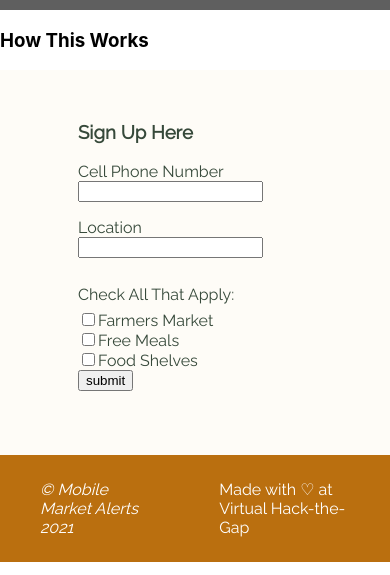
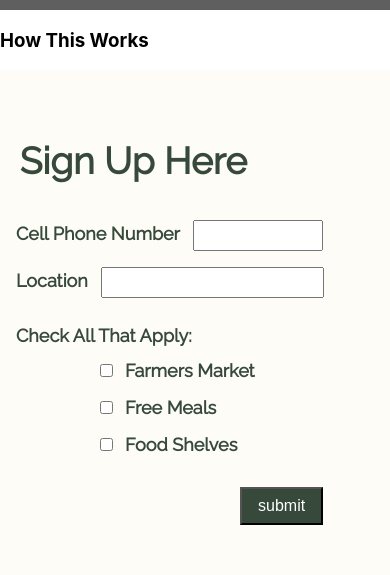
Before and after one commit to katekuehl/MobileMarketAlerts, a React (Create React App) app in the folder mobile-market-alerts/: page / in a window 390 px wide. Shown: the part 540-1115 px from the top of the page. Built offline with nearby package versions, Linux system fonts and the light colour scheme; grey boxes are pictures that could not be loaded.

Commit message:
form styling

```diff
--- a/mobile-market-alerts/src/components/Form/Form.css
+++ b/mobile-market-alerts/src/components/Form/Form.css
@@ -1,14 +1,143 @@
 .form{
   background-color: #FEFCF7;
   color: #36493A;
-  padding: 2em 20% 4em;
+  padding: 2em 0 3em 25%;
   font-family: Raleway;
+  font-weight: bolder;
 }
 
-.text-input {
+.form h3{
+  font-size: 37px;
+  padding: 0 5em;
+}
+.form label {
+  font-size: 18px;
+}
+
+.form .text-input {
   padding: 0 0 1em;
 }
 
+.form .text-input input {
+  margin-left: 1em;
+  width: 9em;
+  padding: 0 0.2em;
+  height: 2em;
+  margin-left: 1em;
+}
+
+.form .text-input.location input {
+  margin-left: 1em;
+  width: 22em;
+}
+
+.form .phone {
+  padding-left: 0.6em;
+}
+.form .location {
+  padding-left: 6.4em;
+}
+
+.form .checkbox-box {
+  padding: .5em 11.7em;
+}
+
+.form .checkbox-box label{
+  padding: 0.5em;
+}
+
+.form .submit-button {
+  margin: 1.5em 25em;
+}
+
+.form .submit-button input {
+  font-size: 16px;
+  background-color: #36493A;
+  color: #fff;
+  padding: .5em 1em;
+}
+
+.form .submit-button input:hover {
+  background-color: #E4A441;
+}
 .check-label {
   margin: 0.7em 0 0.4em 0;
 }
+
+@media only screen and (max-width: 1012px) {
+  .form {
+    padding: 2em 0 3em 20%;
+  }
+}
+
+
+@media only screen and (max-width: 800px) {
+  .form {
+    padding: 2em 0 3em 12%;
+  }
+}
+
+@media only screen and (max-width: 715px) {
+  .form {
+    padding: 2em 0 3em 5%;
+  }
+}
+
+@media only screen and (max-width: 650px) {
+  .form {
+    padding: 2em 0 3em 1em;
+  }
+
+  .form h3{
+    padding: 0 3em;
+  }
+
+  .form .phone {
+    padding-left: 0.3em;
+  }
+
+  .form .location {
+    padding-left: .3em;
+  }
+
+  .form .checkbox-box {
+    padding: .5em 8.7em;
+  }
+
+  .form .submit-button {
+    margin: 1.5em 20em;
+  }
+}
+
+@media only screen and (max-width: 400px) {
+  .form {
+    padding: 2em 0 3em em;
+  }
+
+  .form h3{
+    padding: 0 0.1em;
+  }
+
+  .form .phone {
+    padding-left: 0;
+
+  }
+
+  .form .location {
+    padding-left: 0;
+    display: block;
+  }
+
+  .form .checkbox-box {
+    padding: .5em 5em;
+  }
+
+  .form .submit-button {
+    margin: 1.5em 14em;
+  }
+  .form .text-input.location input {
+    margin-left: 1em;
+    width: 16em;
+  }
+
+}
--- a/mobile-market-alerts/src/components/Form/Form.jsx
+++ b/mobile-market-alerts/src/components/Form/Form.jsx
@@ -9,30 +9,30 @@
           <div class="container">
             <h3>Sign Up Here</h3>
           </div>
-          <div class="container text-input">
+          <div class="container text-input phone">
             <label for="phone">Cell Phone Number</label>
             <input type="tel" id="phone" name="phone" pattern="[0-9]{3}-[0-9]{2}-[0-9]{3}"></input>
           </div>
-          <div class="container text-input">
+          <div class="container text-input location">
             <label for="location">Location</label>
             <input type="text" id="location" name="location"></input>
           </div>
-          <div class="container check-label">
+          <div class="container check-label check-location">
             <label>Check All That Apply:</label>
           </div>
           <div class="container checkbox-box">
             <input type="checkbox" class="checkbox-input" name="farmersmarket" value="Farmers Market"></input>
             <label for="farmersmarket">Farmers Market</label>
           </div>
-          <div class="container">
+          <div class="container checkbox-box">
             <input type="checkbox" class="checkbox-input" name="freemeals" value="Free Meals"></input>
             <label for="freemeals">Free Meals</label>
           </div>
-          <div class="container">
+          <div class="container checkbox-box">
             <input type="checkbox" class="checkbox-input" name="foodshelves" value="Food Shelves"></input>
             <label for="foodshelves">Food Shelves</label>
           </div>
-            <div class="container">
+            <div class="container submit-button">
             <input type="submit" name="submit" value="submit"></input>
           </div>
         </form>
```
Also changed, not shown: mobile-market-alerts/src/fonts/Raleway-Regular.ttf.
